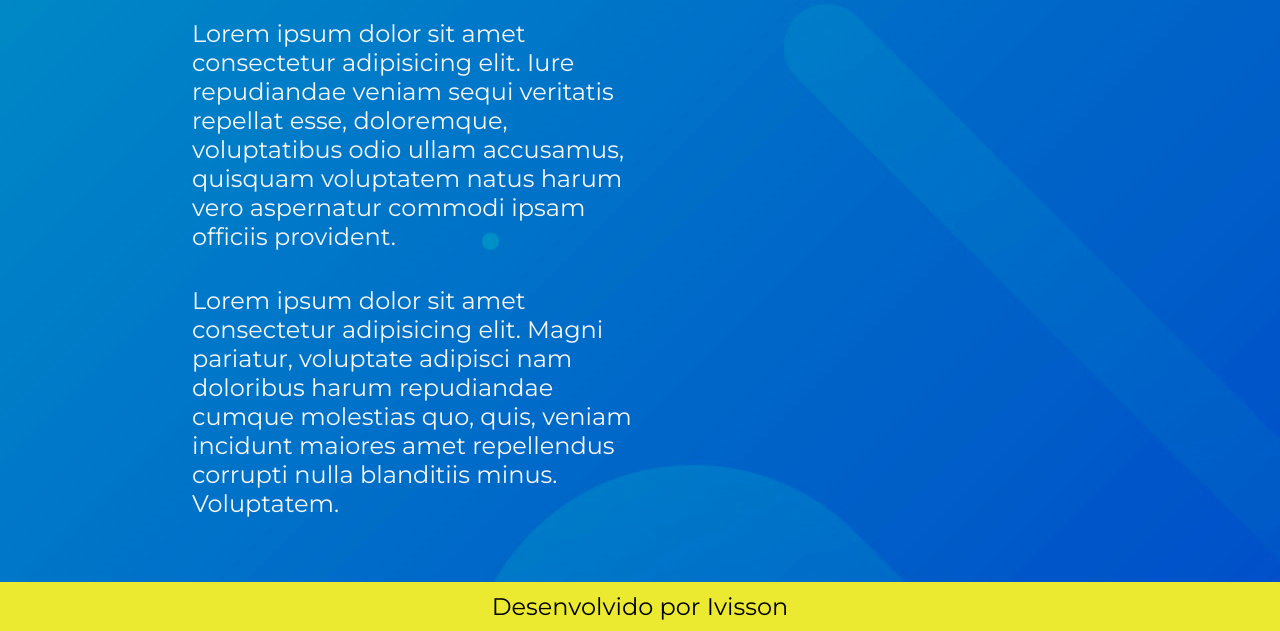
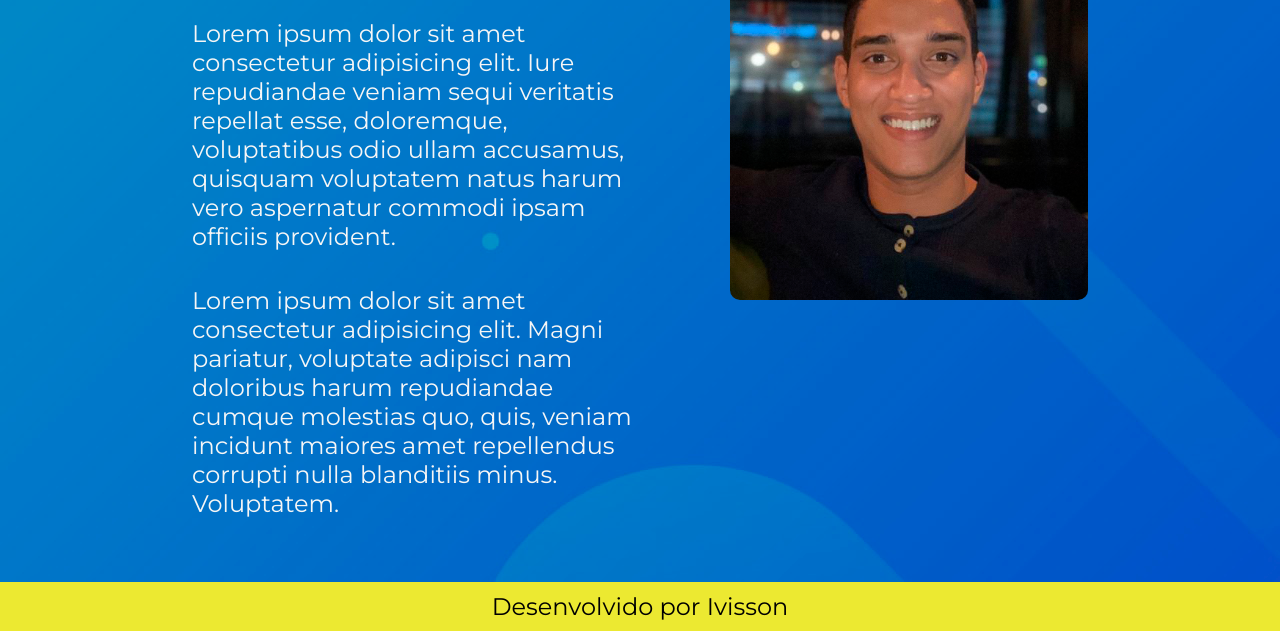
Before and after one commit to Ic0rc/proj-Landing-page, a plain HTML site: page about.html in a window 1280 px wide. Shown: the part 282-913 px from the top of the page. Drawn offline with nearby package versions, Linux system fonts and the light colour scheme.

Commit message:
Alteração about imagem

```diff
--- a/about.html
+++ b/about.html
@@ -23,7 +23,7 @@
         <p class="apresentacao__conteudo__texto">Lorem ipsum dolor sit amet consectetur adipisicing elit. Magni pariatur, voluptate adipisci nam doloribus harum repudiandae cumque molestias quo, quis, veniam incidunt maiores amet repellendus corrupti nulla blanditiis minus. Voluptatem.</p>
 
     </section>
-    <img class="apresentacao__imagem" src="./assets/Tst.jpg" alt="Ivisson">
+    <img class="apresentacao__imagem" src="./assets/Ivisson.png" alt="Ivisson">
    </main>
     <footer class="rodape">
         <p>Desenvolvido por Ivisson</p>
```
Also changed, not shown: 1 other file.
